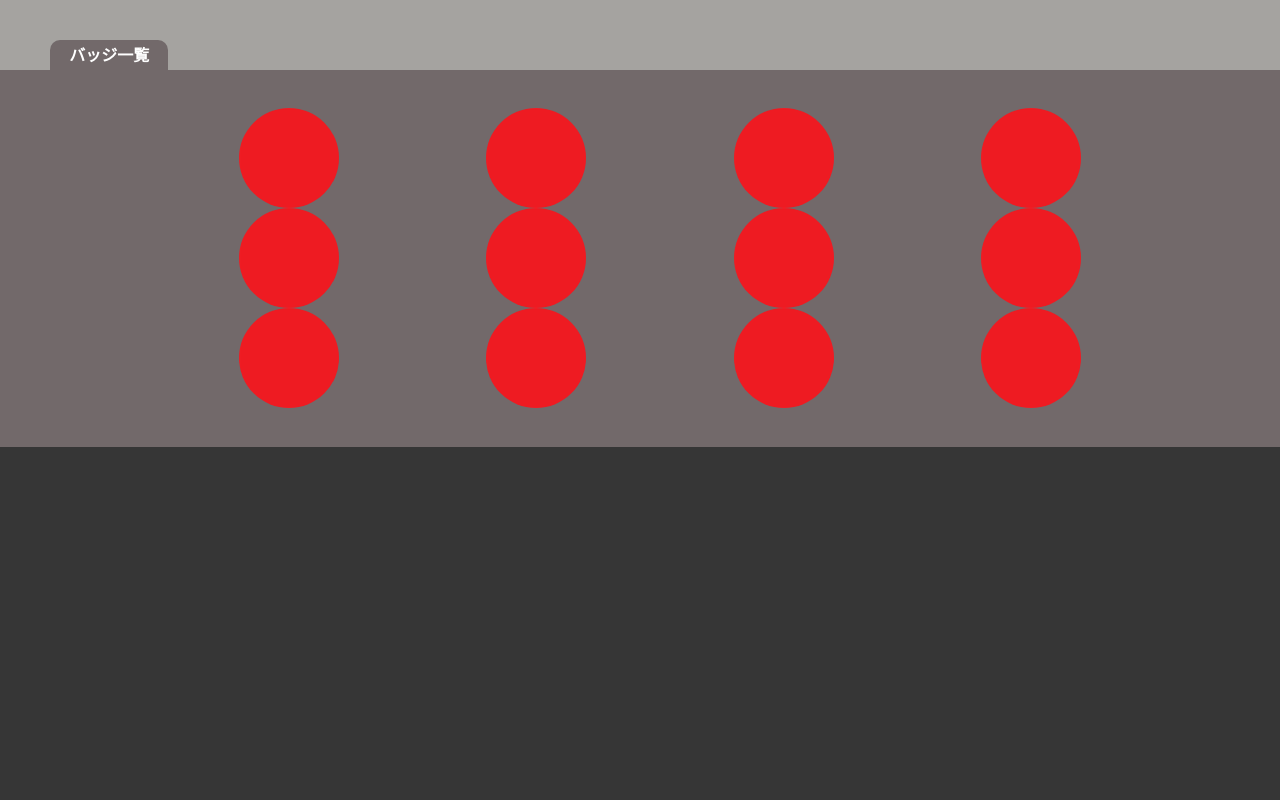
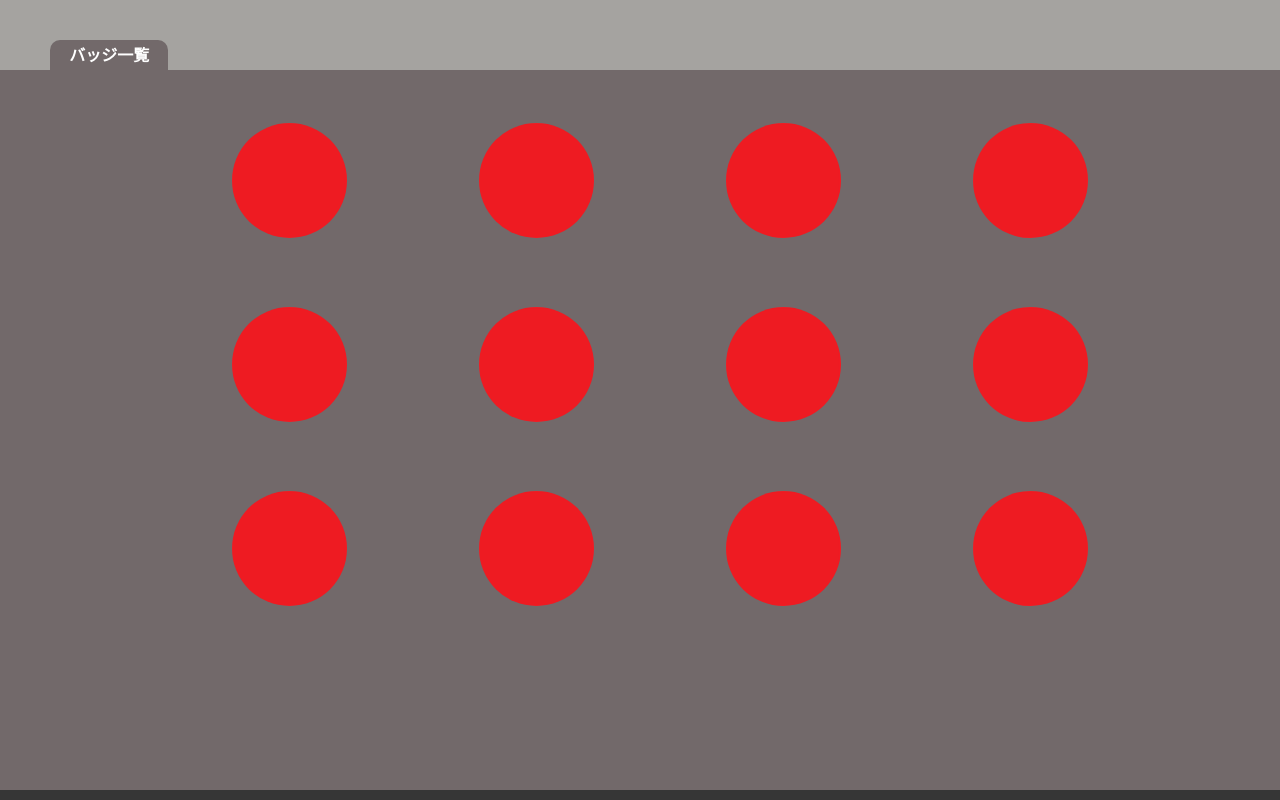
Before and after one commit to felixxsv/disconnect, a PHP site: page /html/createBadge.html in a window 1280 px wide. Run offline with PHP 8.4, Linux system fonts and the light colour scheme.

Commit message:
ver 2.4 createBadge

```diff
--- a/site/css/createTab.css
+++ b/site/css/createTab.css
@@ -2,6 +2,7 @@
 .tabs {
     max-width: 100%;
     margin: auto;
+    height: 100%;
   }
 
   .tab-list {
@@ -24,7 +25,7 @@
 
   .tab-content {
     background-color: #72696A;
-    height: 100%;
+    height: 90%;
   }
 
   .tab-panel {
@@ -42,6 +43,7 @@
   .tab-panel.active {
     display: block;
     padding: 3%;
+    height: 80%;
   }
   .tab-panel.active h2 {
     font-size: 20px;
--- a/site/css/style.css
+++ b/site/css/style.css
@@ -5,29 +5,30 @@
     width: 100%;
     height: 100vh;
     overflow: none;
-    margin: auto;
 }
 #step{
     width: 85%;
-    height: 70%;
+    height: 25%;
     margin: auto;
     justify-content: center;
     align-items: center;
     display: flex;
     line-height: 50px;
     text-decoration: none;
+    margin-bottom: 40px;
 }
 #list{
     width: 100%;
     height: 100%;
     overflow-x: scroll;
+    padding-bottom: 15px;
     li{
         margin: auto;
     }
 }
 #badge{
-    width: 100px;
-    height: 100px;
+    width: 115px;
+    height: 115px;
 }
 img{
     width: 100%;
--- a/site/html/createBadge.html
+++ b/site/html/createBadge.html
@@ -9,6 +9,7 @@
     <link rel="stylesheet" href="/site/css/style.css">
 </head>
 <body>
+  <main>
     <div class="tabs">
         <ul class="tab-list">
           <li class="tab-item active" tabindex="0">バッジ一覧</li>
@@ -63,7 +64,7 @@
           </div>
         </div>
       </div>
-
+    </main>
     <script src="/site/js/createTab.js"></script>
 
 </body>
--- a/site/html/createTabTmp.html
+++ b/site/html/createTabTmp.html
@@ -8,6 +8,7 @@
     <link rel="stylesheet" href="/site/css/createTab.css">
 </head>
 <body>
+  <main>
     <div class="tabs">
         <ul class="tab-list">
           <li class="tab-item active" tabindex="0">タブ1</li>
@@ -39,8 +40,7 @@
           </div>
         </div>
       </div>
-
+  </main>
     <script src="/site/js/createTab.js"></script>
-
 </body>
 </html>
```
